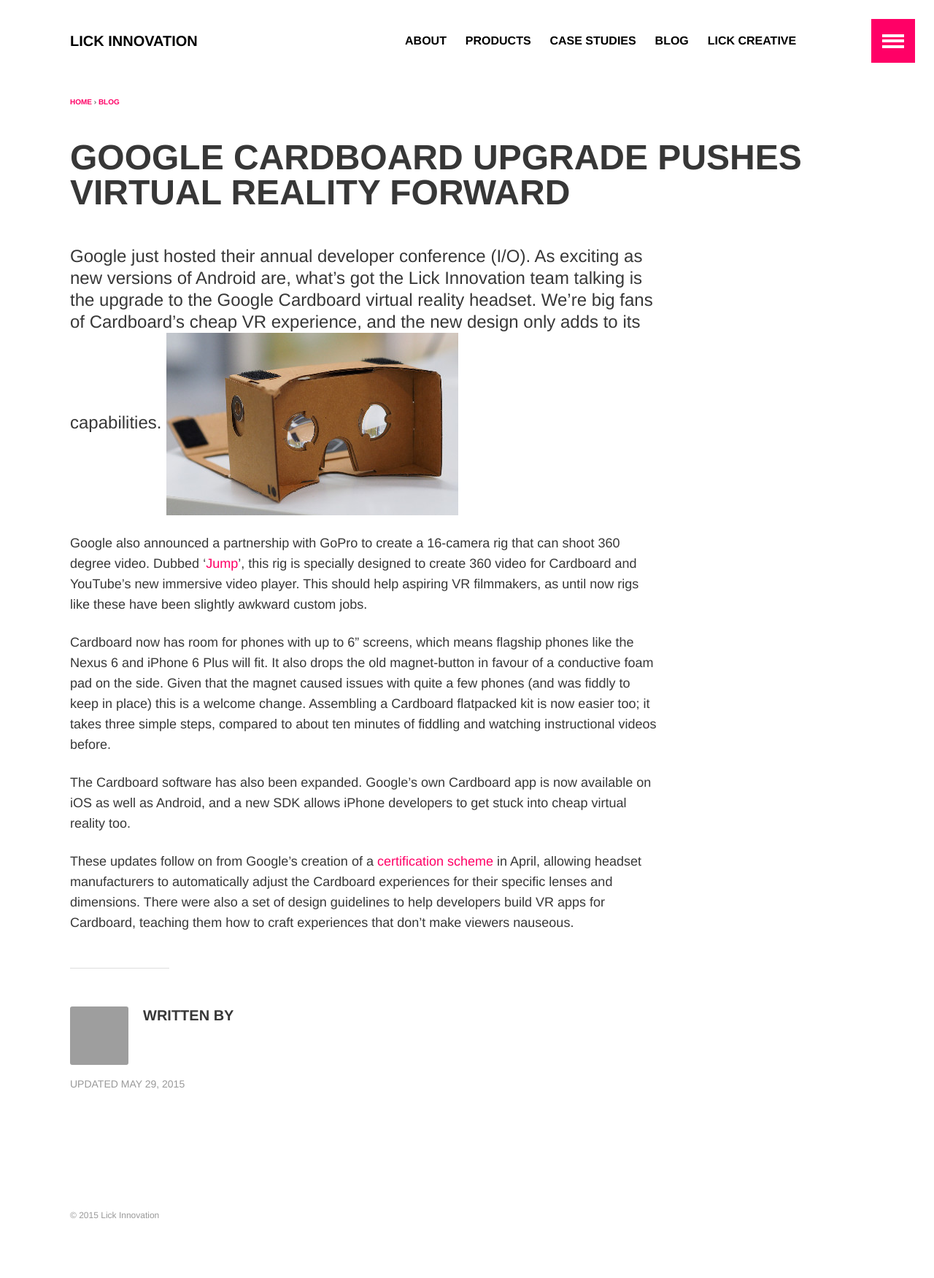
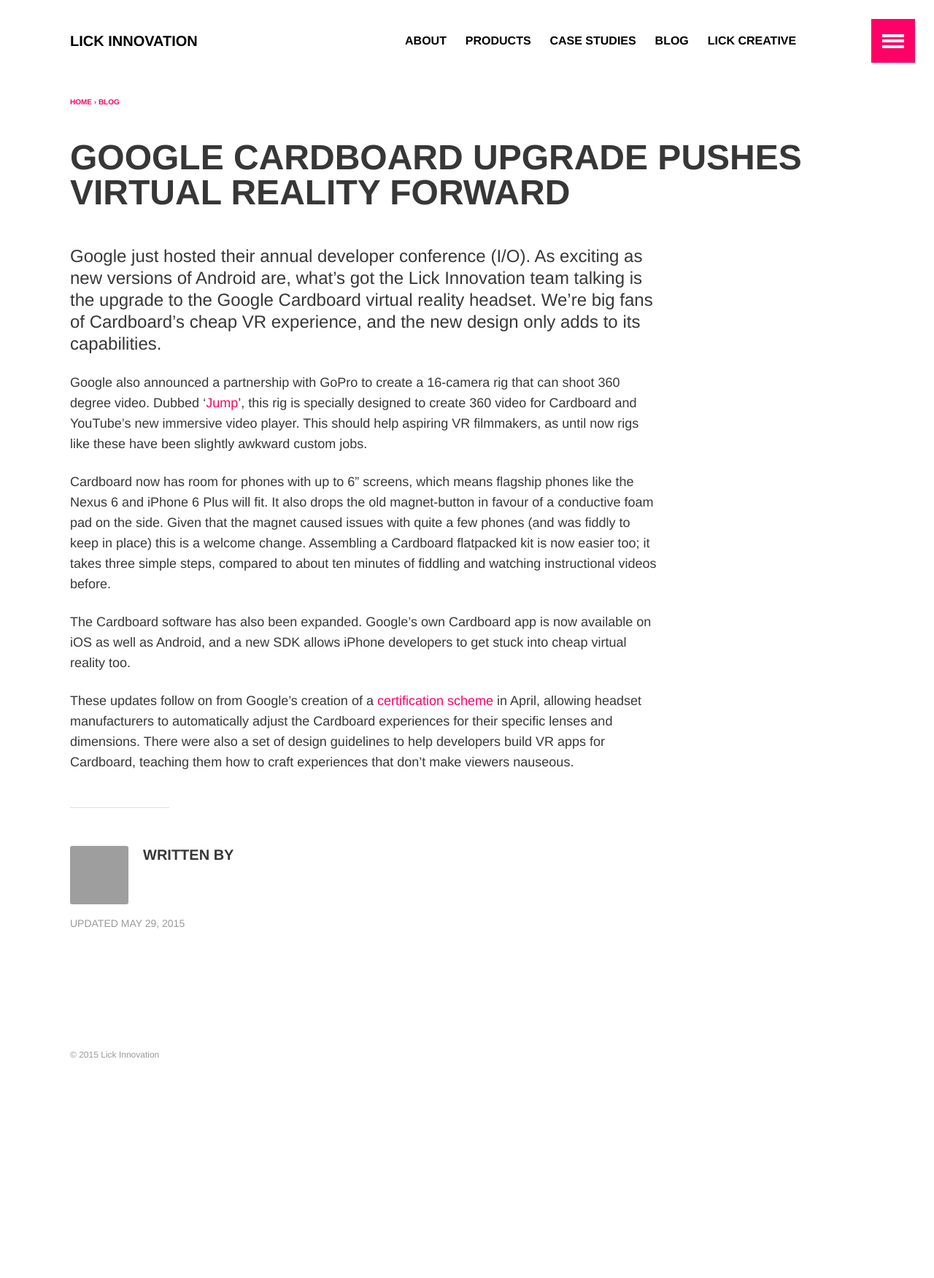
Before and after one commit to lickinnovation/lickinnovation.github.io, a Jekyll site: the page built from _posts/blog/2015-05-29-google-cardboard-upgrade-pushes-vr-forward.md, in a window 1280 px wide. Shown: the whole page at 73% size. Built offline with Jekyll 4.4.1, drawn with Linux system fonts in a browser that asks for light colours; some web fonts are replaced; after the commit the page ends 1531 px from its top, so only the background shows below that; grey boxes are pictures that could not be loaded.

Commit message:
Update 2015-05-29-google-cardboard-upgrade-pushes-vr-forward.md

```diff
--- a/_posts/blog/2015-05-29-google-cardboard-upgrade-pushes-vr-forward.md
+++ b/_posts/blog/2015-05-29-google-cardboard-upgrade-pushes-vr-forward.md
@@ -3,16 +3,13 @@
 layout: article
 share: false
 title: Google Cardboard upgrade pushes virtual reality forward
-categories:
-  - blog
+categories: blog
 image:
   teaser: "cardboard-teaser.jpg"
 ---
 
 
 Google just hosted their annual developer conference (I/O). As exciting as new versions of Android are, what's got the Lick Innovation team talking is the upgrade to the Google Cardboard virtual reality headset. We're big fans of Cardboard's cheap VR experience, and the new design only adds to its capabilities.
-![cardboard-teaser.jpg]({{site.baseurl}}/images/cardboard-teaser.jpg)
-
 
 Google also announced a partnership with GoPro to create a 16-camera rig that can shoot 360 degree video. Dubbed '[Jump](https://www.google.com/get/cardboard/jump/)', this rig is specially designed to create 360 video for Cardboard and YouTube's new immersive video player. This should help aspiring VR filmmakers, as until now rigs like these have been slightly awkward custom jobs.
 
```
